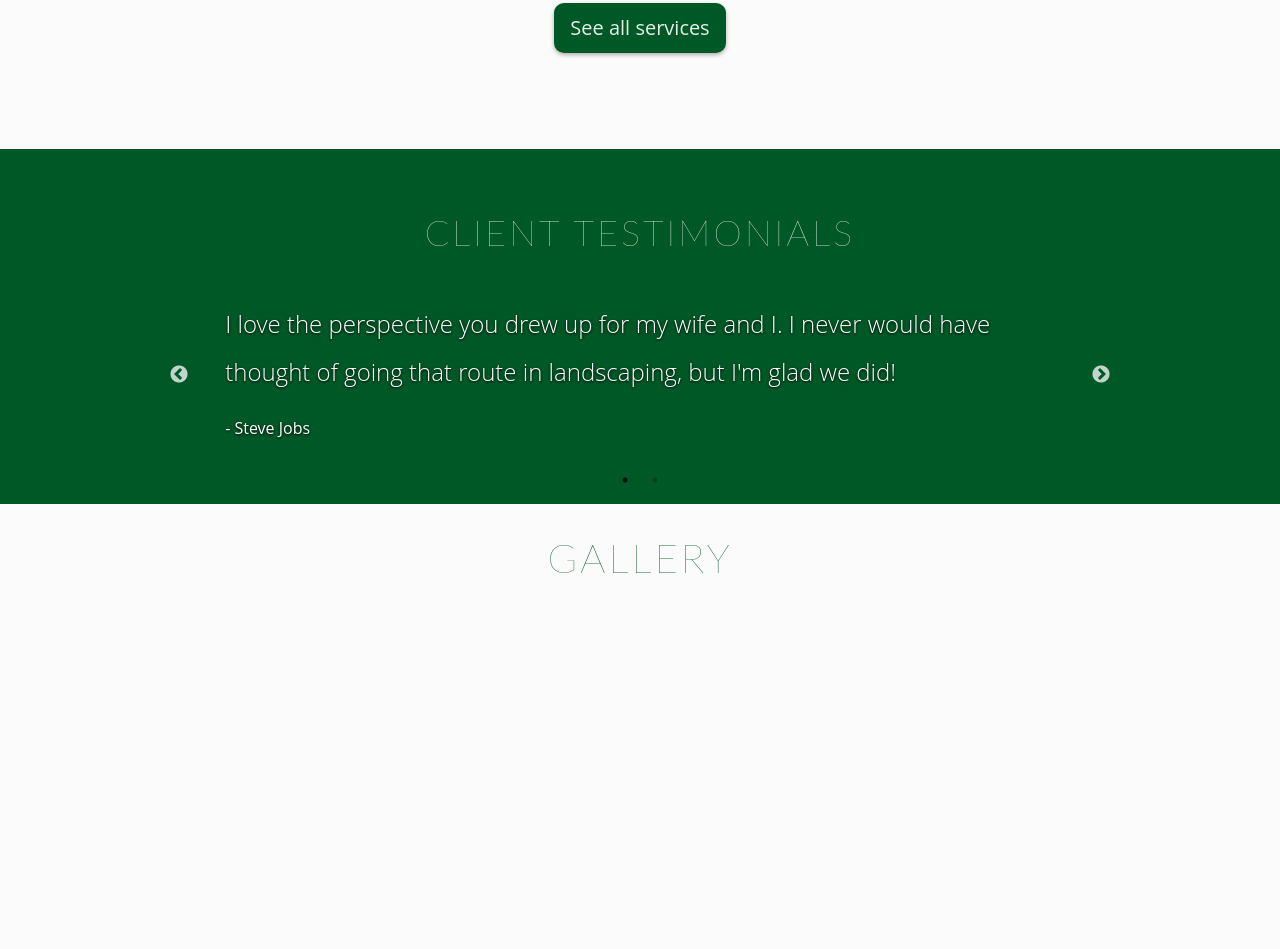
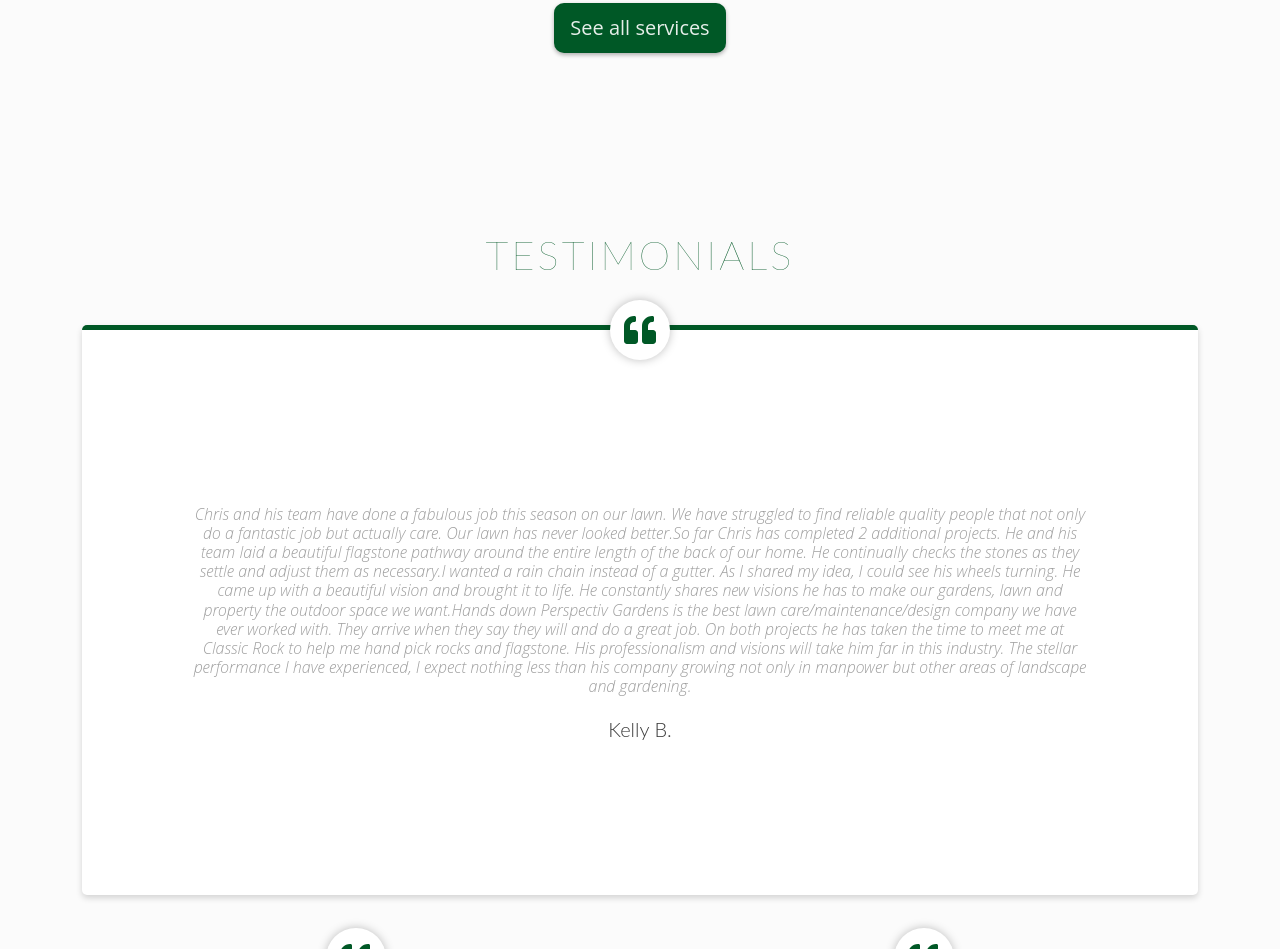
Before and after one commit to cbaucom/perspectivgardens.com, a Gatsby site: page / in a window 1280 px wide. Shown: the part 2279-3228 px from the top of the page. Built offline with nearby package versions, Linux system fonts and the light colour scheme; Gatsby itself is replaced by a stand-in of ours.

Commit message:
Update testimonials section

```diff
--- a/src/components/frontpage-services.js
+++ b/src/components/frontpage-services.js
@@ -13,7 +13,7 @@ const StyledLink = styled(Link)`
 `
 
 const Wrapper = styled.section`
-  padding: 2rem 0 6rem;
+  padding: 2rem 0;
 `
 
 const Title = styled.h2`
--- /dev/null
+++ b/src/components/reviews.js
@@ -0,0 +1,117 @@
+import React from "react"
+import styled from "styled-components"
+import { FaQuoteLeft } from "react-icons/fa"
+
+import Layout from "../components/layout"
+import SEO from "../components/seo"
+import Card from "../components/card"
+import Container from "../components/container"
+
+import reviews from "../data/reviews"
+
+const Title = styled.h1`
+  text-transform: uppercase;
+  letter-spacing: 3px;
+  font-size: ${props => props.theme.fontSize.xxlarge};
+  font-weight: 100;
+  color: ${props => props.theme.colors.primary.default};
+  text-align: center;
+`
+
+const ReviewsContainer = styled.div`
+  display: flex;
+  justify-content: space-between;
+  flex-wrap: wrap;
+
+  .review:first-child {
+    flex: 1 1 100%;
+  }
+
+  .review:not(:first-child) {
+    flex: 1 1 100%;
+
+    @media (min-width: ${props => props.theme.breakpoints.phone}) {
+      flex: 1 1 40%;
+    }
+  }
+`
+
+const IconContainer = styled.div`
+  background-color: #fff;
+  border-radius: 50%;
+  box-shadow: 0 0 10px rgba(0, 0, 0, 0.25);
+  height: 60px;
+  width: 60px;
+  display: flex;
+  justify-content: center;
+  align-items: center;
+  margin: -30px auto 0;
+
+  svg {
+    color: ${props => props.theme.colors.primary.default};
+  }
+`
+
+const StyledCard = styled.article`
+  background: #fff;
+  color: #9e9e9e;
+  display: inline-block;
+  padding-bottom: 1rem;
+  box-shadow: 0 3px 6px rgba(0, 0, 0, 0.16);
+  font-size: 16px;
+  margin: 3rem 10px 10px;
+  position: relative;
+  text-align: center;
+  width: 100%;
+  border-radius: 5px;
+  border-top: 5px solid ${props => props.theme.colors.primary.default};
+  transition: 0.25s;
+  &:hover {
+    box-shadow: 0 6px 12px rgba(0, 0, 0, 0.1);
+  }
+
+  figcaption {
+    padding: 13% 10% 12%;
+  }
+
+  h3 {
+    color: #3c3c3c;
+    font-size: 20px;
+    font-weight: 300;
+    line-height: 24px;
+    margin: 10px 0 5px;
+  }
+
+  blockquote {
+    font-style: italic;
+    font-weight: 300;
+    margin: 0 0 20px;
+  }
+
+  @media (min-width: ${props => props.theme.breakpoints.tablet}) {
+    height: auto;
+  }
+`
+
+const Reviews = () => (
+  <Container>
+    <Title>Testimonials</Title>
+    <ReviewsContainer>
+      {reviews.map(({ name, description }) => (
+        <StyledCard className="review">
+          <IconContainer>
+            <FaQuoteLeft size={32} />
+          </IconContainer>
+          <figcaption>
+            <blockquote>
+              <p>{description}</p>
+            </blockquote>
+            <h3>{name}</h3>
+          </figcaption>
+        </StyledCard>
+      ))}
+    </ReviewsContainer>
+  </Container>
+)
+
+export default Reviews
--- /dev/null
+++ b/src/data/reviews.js
@@ -0,0 +1,37 @@
+import React from "react"
+
+const reviews = [
+  {
+    name: "Kelly B.",
+    description:
+      "Chris and his team have done a fabulous job this season on our lawn. We have struggled to find reliable quality people that not only do a fantastic job but actually care. Our lawn has never looked better.So far Chris has completed 2 additional projects. He and his team laid a beautiful flagstone pathway around the entire length of the back of our home. He continually checks the stones as they settle and adjust them as necessary.I wanted a rain chain instead of a gutter. As I shared my idea, I could see his wheels turning. He came up with a beautiful vision and brought it to life. He constantly shares new visions he has to make our gardens, lawn and property the outdoor space we want.Hands down Perspectiv Gardens is the best lawn care/maintenance/design company we have ever worked with. They arrive when they say they will and do a great job. On both projects he has taken the time to meet me at Classic Rock to help me hand pick rocks and flagstone. His professionalism and visions will take him far in this industry. The stellar performance I have experienced, I expect nothing less than his company growing not only in manpower but other areas of landscape and gardening.",
+  },
+
+  {
+    name: "Laura B.",
+    description:
+      "Chris responded immediately. I was so relieved that his team was able to correct my horribly overgrown shrubs into really pleasing shapes. He helped me out in a pinch and I really appreciate how quickly he responded and was able to provide this service during this busy season.",
+  },
+  {
+    name: "Kylie W.",
+    description:
+      "Chris and his team did a WONDERFUL job with our backyard. We had weeds, and our lawn was getting neglected. They did a great job cleaning it up. We also hired them to do landscaping around our fence line. They nailed it. It was exactly what we wanted. Couldn’t ask for a better job. We plan on hiring them to redo our entire backyard because he is so knowledgeable and great at what he does. Highly recommend Chris and his team!!",
+  },
+  {
+    name: "Courtney H.",
+    description:
+      "Chris is always quick to get back to me with my questions. Every week I can expect our yard to look “trim” and proper. He has also beautified our landscaping with tending to the flower beds and hand picking flagstone according to my O.C.D. Color requests. I highly recommend his services.",
+  },
+  {
+    name: "Michael W.",
+    description:
+      "Chris has always done a great job with our yard. He goes above and beyond the work he agrees to do. He is always willing to help my wife if she happens to be out side needing assistance with something she couldn't handle herself. I would definitely recommend his services!",
+  },
+  {
+    name: "Cathy B.",
+    description:
+      "I contacted Chris at Perspectiv Gardens and requested that he clean out my small front flower beds, removing all the almost dead annuals and weeds as well as partially prepping the beds for the spring/summer planting next year. Chris was great in listening to my thoughts while also thinking ahead and sharing some ideas for a small revamping of the beds next year. He was very responsive to hearing what I felt was best for the space while encouraging me to consider some enhancements that would make my small beds and yard really pop in my neighborhood! I was pleased with his 'Perspectiv' for my home while still respecting my wishes. Chris is very personable and eludes great customer service. He is respectful of the homeowner and their desires while sharing thoughts and ideas as the professional that he is. I look forward to continuing to work with Chris next spring when we are able to actually see how our collaborative ideas come together.",
+  },
+]
+
+export default reviews
--- a/src/pages/index.js
+++ b/src/pages/index.js
@@ -4,10 +4,10 @@ import styled from "styled-components"
 import Layout from "../components/layout"
 import SEO from "../components/seo"
 import Image from "../components/image"
-import Testimonials from "../components/testimonials"
 import FrontpageServices from "../components/frontpage-services"
 import Gallery from "../components/gallery"
 import FrontpageHero from "../components/frontpage-hero"
+import Reviews from "../components/reviews"
 
 const Container = styled.div`
   margin-top: 10px;
@@ -30,7 +30,7 @@ const IndexPage = () => (
       <FrontpageHero />
       <Content>
         <FrontpageServices />
-        <Testimonials />
+        <Reviews />
         <Gallery />
       </Content>
     </Container>
```
